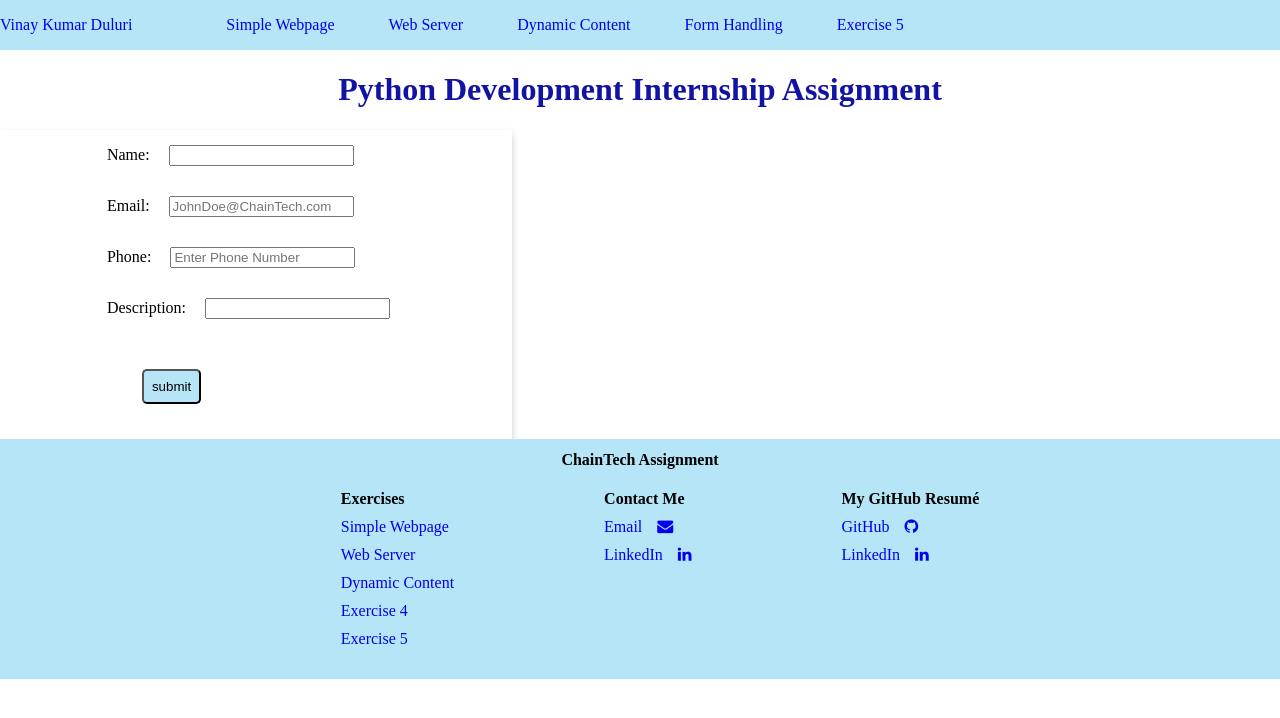
After one commit to UpsiDupsii/ChainTech-Network-Assignment, a Django app: page /forms/ in a window 1280 px wide. The commit adds this page. Shown: the top 718 px of the page. Run offline with Django 4.2, Linux system fonts and the light colour scheme.

Commit message:
Third commit

```diff
--- a/Assignment/urls.py
+++ b/Assignment/urls.py
@@ -5,4 +5,5 @@ from . import views
 urlpatterns = [
     path("", views.index, name="index"),
     path("dynamic/", views.weatherAPI, name="weatherAPI"),
+    path("forms/", views.forms, name="forms"),
 ]
--- a/Assignment/views.py
+++ b/Assignment/views.py
@@ -7,6 +7,7 @@ def index(request):
 
     return render(request, "index.html")
 
+#Exercise-3
 def weatherAPI(request):
     if request.method == "POST":
         city = 0
@@ -28,3 +29,7 @@ def weatherAPI(request):
     else:
         data={}
     return render(request, "weatherAPI.html", data)
+
+#Exercise-4
+def forms(request):
+    return render(request, "forms.html")
--- a/templates/base.html
+++ b/templates/base.html
@@ -22,7 +22,7 @@
               <li class="list"><a class="link" href="/">Simple Webpage</a></li>
               <li class="list"><a class="link" href="https://github.com/UpsiDupsii/ChainTech-Network-Assignment" target="_blank" >Web Server</a></li>
               <li class="list"><a class="link" href="dynamic/">Dynamic Content</a></li>
-              <li class="list"><a class="link" href="#">Exercise 4</a></li>
+              <li class="list"><a class="link" href="forms/">Form Handling</a></li>
               <li class="list"><a class="link" href="#">Exercise 5</a></li>
             </ul>
           </span>
--- /dev/null
+++ b/templates/forms.html
@@ -0,0 +1,57 @@
+{% extends "base.html" %}
+{%block title %}Form Handling
+{%endblock%}
+{%block content%}
+<div class="card-body">
+    <div class="forms">
+        <form method="POST">
+        {% csrf_token %}
+        <div class="fileds">
+             Name: <input class="inp" type="text" name="name" id="name" placeholder="">
+        </div>
+        <div class="fileds">
+            Email: <input class="inp" type="email" name="emai", id="email" placeholder="JohnDoe@ChainTech.com">
+        </div>
+        <div class="fileds">
+            Phone: <input class="inp" type="text" name="phone", id="phone" placeholder="Enter Phone Number">
+        </div>
+        <div class="fileds">
+            Description: <input class="inp" type="text" name="desc", id="desc" >
+        </div>
+        <div class="fields">
+            <input class="button" type="Submit" value="submit">
+        </form>
+    </div>
+</div>
+
+
+<!--Style.css-->
+<style>
+.forms{
+    box-shadow: 0 4px 8px 0 rgba(0, 0, 0, 0.2);
+    transition: 0.3s;
+    width: 40%;
+    display: flex;
+    justify-content: center;
+    align-items: center;
+}
+.fields{
+    margin: 10px;
+    padding: 25px;
+}
+.inp{
+    margin: 15px;
+}
+.button{
+    border-radius: 5px;
+    background-color: #b7e5f8;
+    padding: 8px;
+  }
+.button:hover{
+    position: relative;
+    left: 1px;
+    top: 1px;
+    box-shadow: 0 8px 24px 0 rgba(0,0,0,0.2);
+}
+</style>
+{%endblock%}
--- a/templates/weatherAPI.html
+++ b/templates/weatherAPI.html
@@ -98,7 +98,7 @@
         h = checkTime(h);
         m = checkTime(m);
         s = checkTime(s);
-        document.getElementById("time").innerHTML ="HH:MM:SS  " + h + ":" + m + ":" + s;
+        document.getElementById("time").innerHTML = h + ":" + m + ":" + s + "   " + "click again";
         setTimeout(startTime(), 1000)
       }
       function checkTime(i) {
```
Also changed, not shown: templates/index.html (+9 -1 lines).
